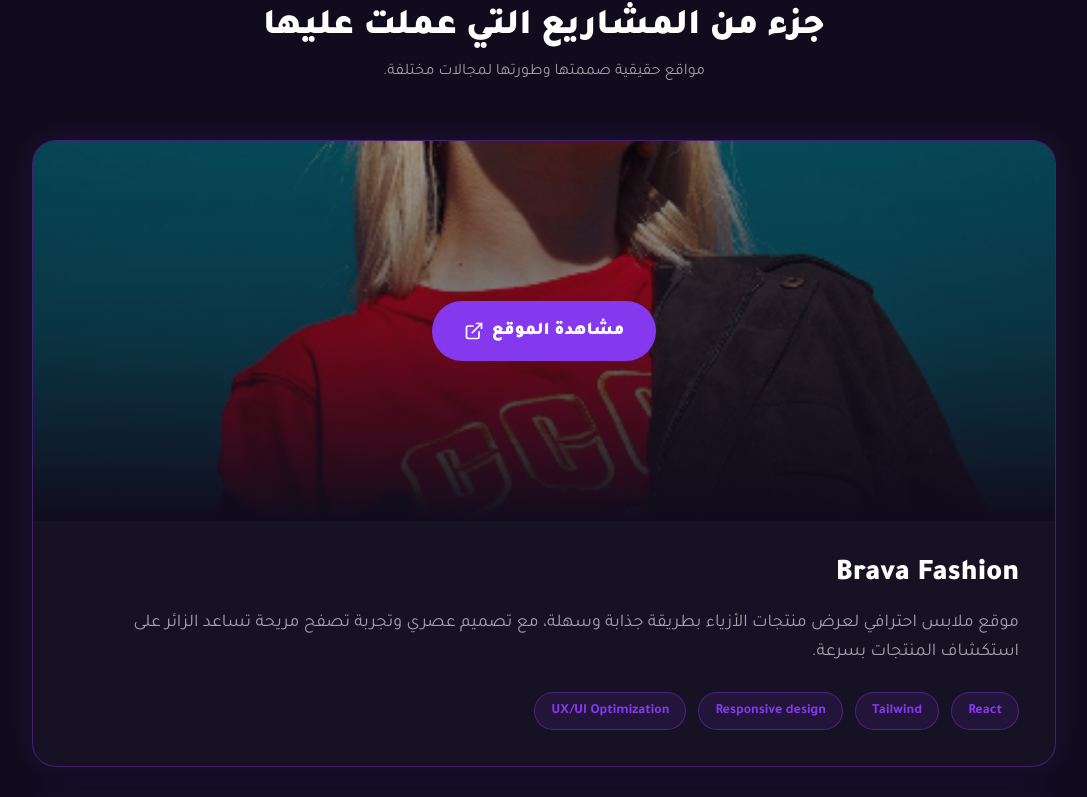
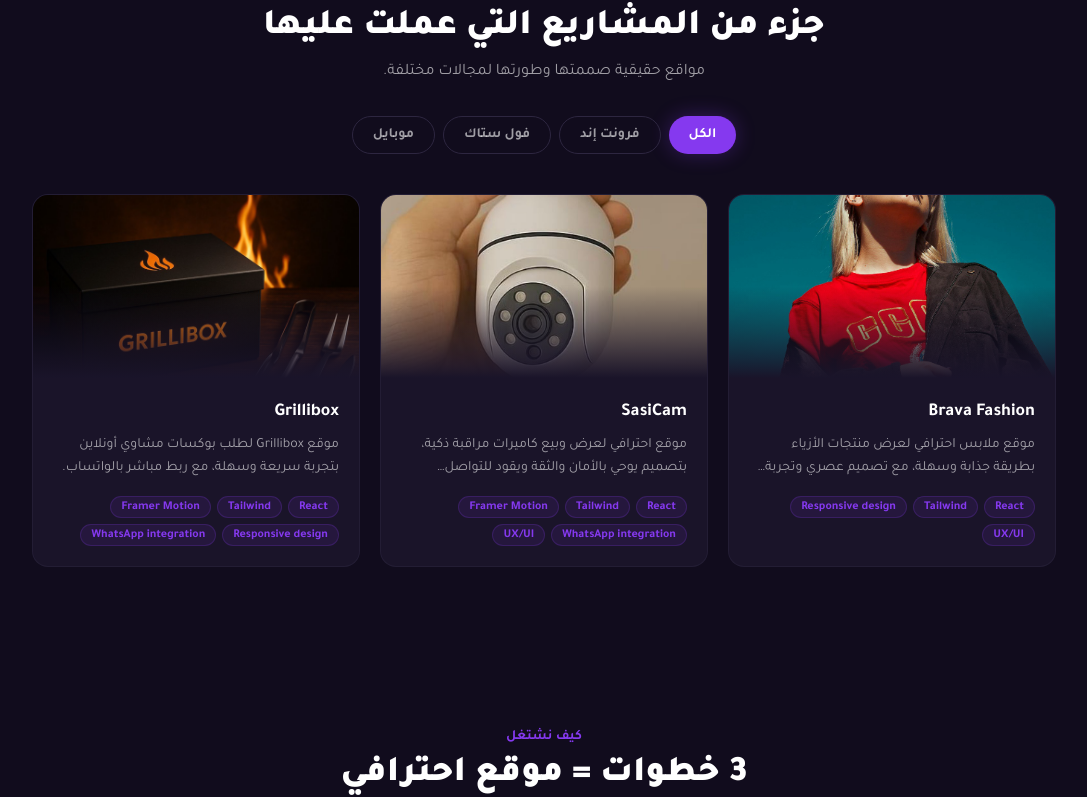
Before and after one commit to Muhamed27/my-portfolio, a React (Vite) app: page / in a window 1280 px wide. Shown: the part 1747-2544 px from the top of the page, without its empty margins (96-1183 px from the left). Built offline with nearby package versions, Linux system fonts and the light colour scheme.

Commit message:
add portfolio projects

```diff
--- a/src/components/portfolio/ProjectsSection.jsx
+++ b/src/components/portfolio/ProjectsSection.jsx
@@ -1,5 +1,6 @@
-import { motion } from "framer-motion";
-import { ExternalLink } from "lucide-react";
+import { useState } from "react";
+import { motion, AnimatePresence } from "framer-motion";
+import { ExternalLink, Github, Code2 } from "lucide-react";
 import { useLang } from "@/context/LanguageContext";
 
 const PROJECTS = [
@@ -7,49 +8,143 @@ const PROJECTS = [
     id: 1,
     title: "Brava Fashion",
     category: "frontend",
-    image: "/images/brava.png",
-    liveUrl: "https://vocal-kataifi-990aeb.netlify.app",
-    tech: ["React", "Tailwind", "Responsive design", "UX/UI Optimization"],
-    desc: {
-      ar: "موقع ملابس احترافي لعرض منتجات الأزياء بطريقة جذابة وسهلة، مع تصميم عصري وتجربة تصفح مريحة تساعد الزائر على استكشاف المنتجات بسرعة.",
-      he: "אתר אופנה מקצועי להצגת מוצרי לבוש בצורה מודרנית וברורה, עם חוויית משתמש נוחה ועיצוב שמבליט את המוצרים.",
-      en: "A professional fashion website built to showcase clothing products with a modern design, smooth browsing experience, and clear product presentation.",
+    image_url: "/images/brava.png",
+    live_url: "https://vocal-kataifi-990aeb.netlify.app",
+    source_url: "",
+    tech_stack: ["React", "Tailwind", "Responsive design", "UX/UI"],
+    description: {
+      ar: "موقع ملابس احترافي لعرض منتجات الأزياء بطريقة جذابة وسهلة، مع تصميم عصري وتجربة تصفح مريحة.",
+      he: "אתר אופנה מקצועי להצגת מוצרי לבוש בצורה מודרנית, ברורה ונוחה למשתמש.",
+      en: "A professional fashion website built to showcase clothing products with a modern and smooth user experience.",
     },
   },
   {
     id: 2,
     title: "SasiCam",
     category: "frontend",
-    image: "/images/sasicam.png",
-    liveUrl: "https://sasicam.vercel.app",
-    tech: ["React", "Tailwind", "Framer Motion", "WhatsApp integration", "UX/UI Optimization"],
-    desc: {
-      ar: "موقع احترافي لعرض وبيع كاميرات مراقبة ذكية، بتصميم يوحي بالأمان والثقة، وتجربة سهلة تقود الزائر للتواصل والشراء عبر واتساب.",
-      he: "אתר מקצועי להצגת ומכירת מצלמות אבטחה חכמות, עם עיצוב שמשדר ביטחון ואמון וחוויית משתמש שמובילה ליצירת קשר בוואטסאפ.",
-      en: "A professional website for showcasing and selling smart security cameras, designed to build trust and guide visitors toward contacting and buying through WhatsApp.",
+    image_url: "/images/sasicam.png",
+    live_url: "https://sasicam.vercel.app",
+    source_url: "",
+    tech_stack: ["React", "Tailwind", "Framer Motion", "WhatsApp integration", "UX/UI"],
+    description: {
+      ar: "موقع احترافي لعرض وبيع كاميرات مراقبة ذكية، بتصميم يوحي بالأمان والثقة ويقود للتواصل والشراء.",
+      he: "אתר מקצועי להצגת ומכירת מצלמות אבטחה חכמות, עם עיצוב שמשדר ביטחון ואמון.",
+      en: "A professional website for showcasing and selling smart security cameras with a trust-focused design.",
     },
   },
   {
     id: 3,
     title: "Grillibox",
     category: "frontend",
-    image: "/images/grillibox.png",
-    liveUrl: "https://jovial-piroshki-571dbf.netlify.app",
-    tech: ["React", "Tailwind", "Framer Motion", "Responsive design", "WhatsApp integration"],
-    desc: {
-      ar: "موقع Grillibox لطلب بوكسات مشاوي أونلاين بتجربة سريعة وسهلة. تصميم جذاب، سرعة عالية، وربط مباشر بالواتساب لزيادة الطلبات.",
-      he: "אתר Grillibox להזמנת קופסאות גריל אונליין בצורה מהירה ונוחה, עם עיצוב מושך וחיבור ישיר לוואטסאפ להגדלת ההזמנות.",
-      en: "Grillibox is an online ordering website for grill boxes, built with a fast and simple user experience, attractive design, and direct WhatsApp connection to increase orders.",
+    image_url: "/images/grillibox.png",
+    live_url: "https://jovial-piroshki-571dbf.netlify.app",
+    source_url: "",
+    tech_stack: ["React", "Tailwind", "Framer Motion", "Responsive design", "WhatsApp integration"],
+    description: {
+      ar: "موقع Grillibox لطلب بوكسات مشاوي أونلاين بتجربة سريعة وسهلة، مع ربط مباشر بالواتساب.",
+      he: "אתר Grillibox להזמנת קופסאות גריל אונליין בצורה מהירה ונוחה עם חיבור לוואטסאפ.",
+      en: "Grillibox is an online ordering website for grill boxes with a fast experience and direct WhatsApp connection.",
     },
   },
 ];
 
-export default function ProjectsSection() {
-  const { lang, t } = useLang();
+function ProjectCard({ project, t, lang }) {
+  const description =
+    typeof project.description === "object"
+      ? project.description[lang] || project.description.ar
+      : project.description;
 
-  const getDescription = (project) => {
-    return project.desc[lang] || project.desc.ar;
-  };
+  return (
+    <motion.div
+      layout
+      initial={{ opacity: 0, scale: 0.95 }}
+      animate={{ opacity: 1, scale: 1 }}
+      exit={{ opacity: 0, scale: 0.95 }}
+      className="bg-card border border-border/50 rounded-2xl overflow-hidden group hover:border-primary/40 transition-all duration-300"
+    >
+      <div className="relative aspect-[16/9] overflow-hidden">
+        {project.image_url ? (
+          <img
+            src={project.image_url}
+            alt={project.title}
+            className="w-full h-full object-cover group-hover:scale-105 transition-transform duration-500"
+          />
+        ) : (
+          <div className="w-full h-full bg-muted flex items-center justify-center">
+            <Code2 className="w-10 h-10 text-muted-foreground/30" />
+          </div>
+        )}
+
+        <div className="absolute inset-0 bg-gradient-to-t from-card via-transparent to-transparent" />
+
+        <div className="absolute inset-0 flex items-center justify-center gap-3 opacity-0 group-hover:opacity-100 transition-opacity duration-300 bg-background/50 backdrop-blur-sm">
+          {project.live_url && (
+            <a
+              href={project.live_url}
+              target="_blank"
+              rel="noopener noreferrer"
+              className="flex items-center gap-2 bg-primary text-white px-5 py-2.5 rounded-full font-bold text-sm hover:bg-primary/90 transition-colors"
+            >
+              <ExternalLink className="w-4 h-4" />
+              {t.projects.viewSite}
+            </a>
+          )}
+
+          {project.source_url && (
+            <a
+              href={project.source_url}
+              target="_blank"
+              rel="noopener noreferrer"
+              className="flex items-center gap-2 border border-white/30 text-white px-4 py-2.5 rounded-full text-sm hover:border-white transition-colors"
+            >
+              <Github className="w-4 h-4" />
+              {t.projects.code}
+            </a>
+          )}
+        </div>
+      </div>
+
+      <div className="p-5">
+        <h3 className="text-lg font-bold text-white mb-2">{project.title}</h3>
+
+        {description && (
+          <p className="text-white/60 text-sm leading-relaxed mb-4 line-clamp-2">
+            {description}
+          </p>
+        )}
+
+        {project.tech_stack?.length > 0 && (
+          <div className="flex flex-wrap gap-1.5">
+            {project.tech_stack.map((tech) => (
+              <span
+                key={tech}
+                className="px-2.5 py-0.5 text-xs font-semibold rounded-full bg-primary/10 text-primary border border-primary/20"
+              >
+                {tech}
+              </span>
+            ))}
+          </div>
+        )}
+      </div>
+    </motion.div>
+  );
+}
+
+export default function ProjectsSection({ projects = [], isLoading = false }) {
+  const { t, lang } = useLang();
+  const [filter, setFilter] = useState("all");
+
+  const FILTERS = [
+    { key: "all", label: t.projects.all },
+    { key: "frontend", label: t.projects.frontend },
+    { key: "fullstack", label: t.projects.fullstack },
+    { key: "mobile", label: t.projects.mobile },
+  ];
+
+  const data = projects.length > 0 ? projects : PROJECTS;
+
+  const filtered =
+    filter === "all" ? data : data.filter((p) => p.category === filter);
 
   return (
     <section id="projects" className="py-20 px-4" dir={t.dir}>
@@ -58,7 +153,7 @@ export default function ProjectsSection() {
           initial={{ opacity: 0, y: 30 }}
           whileInView={{ opacity: 1, y: 0 }}
           viewport={{ once: true }}
-          className="text-center mb-14"
+          className="text-center mb-4"
         >
           <p className="text-primary font-bold text-sm mb-2">
             {t.projects.tag}
@@ -68,66 +163,57 @@ export default function ProjectsSection() {
             {t.projects.title}
           </h2>
 
-          <p className="text-white/60 max-w-2xl mx-auto">
-            {t.projects.sub}
-          </p>
+          <p className="text-white/60 max-w-xl mx-auto">{t.projects.sub}</p>
         </motion.div>
 
-        <div className="grid grid-cols-1 gap-8">
-          {PROJECTS.map((project, index) => (
         <motion.div
-              key={project.id}
-              initial={{ opacity: 0, y: 40 }}
-              whileInView={{ opacity: 1, y: 0 }}
+          initial={{ opacity: 0 }}
+          whileInView={{ opacity: 1 }}
           viewport={{ once: true }}
-              transition={{ delay: index * 0.12 }}
-              className="overflow-hidden rounded-3xl border border-primary/40 bg-card/70 shadow-[0_0_35px_rgba(124,58,237,0.12)]"
+          className="flex flex-wrap justify-center gap-2 mb-10 mt-8"
         >
-              <div className="relative h-[300px] sm:h-[380px] overflow-hidden">
-                <img
-                  src={project.image}
-                  alt={project.title}
-                  className="w-full h-full object-cover opacity-70"
+          {FILTERS.map(({ key, label }) => (
+            <button
+              key={key}
+              onClick={() => setFilter(key)}
+              className={`px-5 py-2 rounded-full text-sm font-bold transition-all duration-300 ${
+                filter === key
+                  ? "bg-primary text-white shadow-[0_0_20px_hsl(265_85%_58%/0.3)]"
+                  : "border border-border text-white/60 hover:border-primary/50 hover:text-white"
+              }`}
+            >
+              {label}
+            </button>
+          ))}
+        </motion.div>
+
+        {isLoading ? (
+          <div className="grid grid-cols-1 md:grid-cols-2 lg:grid-cols-3 gap-5">
+            {[1, 2, 3].map((i) => (
+              <div
+                key={i}
+                className="rounded-2xl bg-card border border-border/30 aspect-video animate-pulse"
               />
-
-                <div className="absolute inset-0 bg-gradient-to-t from-background via-background/40 to-transparent" />
-
-                <a
-                  href={project.liveUrl}
-                  target="_blank"
-                  rel="noopener noreferrer"
-                  className="absolute inset-0 flex items-center justify-center"
-                >
-                  <span className="inline-flex items-center gap-2 rounded-full bg-primary px-8 py-4 text-white font-black text-lg hover:bg-primary/90 hover:scale-105 transition-all">
-                    {t.projects.viewSite}
-                    <ExternalLink className="w-5 h-5" />
-                  </span>
-                </a>
-              </div>
-
-              <div className="p-7 sm:p-9">
-                <h3 className="text-3xl font-black text-white mb-4">
-                  {project.title}
-                </h3>
-
-                <p className="text-white/60 text-lg leading-relaxed mb-6">
-                  {getDescription(project)}
-                </p>
-
-                <div className="flex flex-wrap gap-3">
-                  {project.tech.map((tech) => (
-                    <span
-                      key={tech}
-                      className="rounded-full border border-primary/40 bg-primary/10 px-4 py-2 text-primary text-sm font-bold"
-                    >
-                      {tech}
-                    </span>
             ))}
           </div>
+        ) : filtered.length === 0 ? (
+          <div className="text-center py-20 text-white/40">
+            {t.projects.noProjects}
           </div>
-            </motion.div>
+        ) : (
+          <AnimatePresence mode="popLayout">
+            <div className="grid grid-cols-1 md:grid-cols-2 lg:grid-cols-3 gap-5">
+              {filtered.map((project) => (
+                <ProjectCard
+                  key={project.id}
+                  project={project}
+                  t={t}
+                  lang={lang}
+                />
               ))}
             </div>
+          </AnimatePresence>
+        )}
       </div>
     </section>
   );
```
Also changed, not shown: ProjectsSection.jsx (+164 -78 lines). Lines whose indentation alone changed are shown as unchanged.
